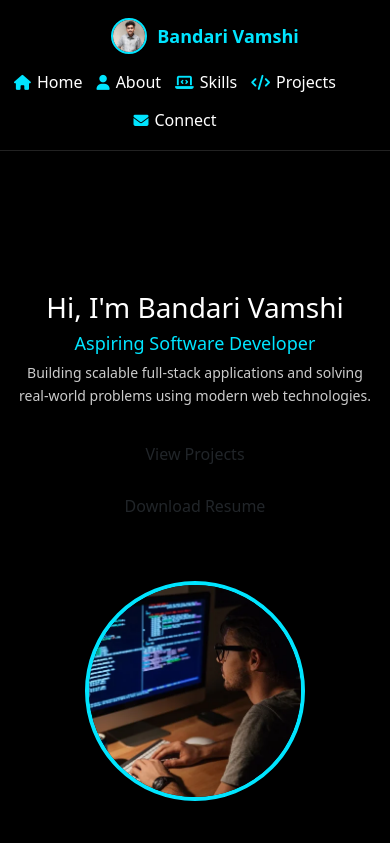
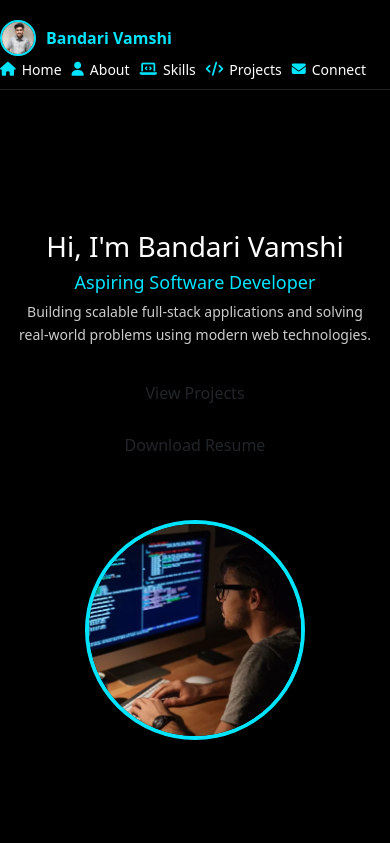
Before and after one commit to Bandarivamshi07/portfolio, a React (Vite) app: page / in a window 390 px wide. Shown: the top 843 px of the page. Built offline with nearby package versions, Linux system fonts and the light colour scheme.

Commit message:
Fix fixed navbar height causing hero overlap

```diff
--- a/src/styles/hero.css
+++ b/src/styles/hero.css
@@ -6,6 +6,7 @@
   display: flex;
   justify-content: center;
   padding-bottom: 40px;
+  padding-top: 80px;
 }
 
 .hero-inner {
--- a/src/styles/navbar.css
+++ b/src/styles/navbar.css
@@ -1,32 +1,25 @@
-/* ============================= */
-/* NAVBAR BASE                   */
-/* ============================= */
 .navbar {
   position: fixed;
   top: 0;
   left: 0;
   width: 100%;
-  height: 80px;
+  height: 80px;              /* 🔥 FIXED ALWAYS */
   background: #000;
   border-bottom: 1px solid #222;
   z-index: 1000;
 
   display: flex;
-  flex-wrap: wrap; /* 🔥 key */
   align-items: center;
-  /* justify-content: space-between; */
+  justify-content: space-between;
 
-  padding: 10px 26px;
+  padding: 0 20px;
 }
 
-/* ============================= */
-/* LEFT SIDE                     */
-/* ============================= */
+/* LEFT */
 .nav-left {
   display: flex;
   align-items: center;
   gap: 10px;
-  padding-left: 20px;
 }
 
 .nav-avatar {
@@ -34,86 +27,45 @@
   height: 36px;
   border-radius: 50%;
   border: 2px solid #00e5ff;
-  object-fit: cover;
 }
 
 .nav-name {
-  font-size: 18px;
+  font-size: 16px;
   font-weight: 600;
+  color: #00e5ff;
   white-space: nowrap;
-  color: #00e5ff;
 }
 
-/* ============================= */
-/* RIGHT LINKS                   */
-/* ============================= */
+/* LINKS */
 .nav-links {
   list-style: none;
   display: flex;
-  gap: 22px;
-  padding: 10px;
-  padding-right: 50px;
+  gap: 14px;
   margin: 0;
+  padding: 0;
 }
 
-.nav-links li {
-  display: flex;
-}
-
-/* LINK + ICON */
 .nav-links a {
   display: flex;
   align-items: center;
   gap: 6px;
+  color: #fff;
+  font-size: 14px;
   text-decoration: none;
-  color: #fff;
-  font-size: 16px;
-  position: relative;
 }
 
-/* ICON COLOR (FIX 🔥) */
 .nav-links i {
   color: #00e5ff;
-  font-size: 15px;
 }
 
-/* UNDERLINE HOVER */
-.nav-links a::after {
-  content: "";
-  position: absolute;
-  left: 0;
-  bottom: -6px;
-  width: 0%;
-  height: 2px;
-  background: #00e5ff;
-  transition: width 0.3s ease;
-}
-
-.nav-links a:hover::after {
-  width: 100%;
-}
-
-/* ============================= */
-/* MOBILE — MENU BELOW NAME      */
-/* ============================= */
+/* MOBILE — STILL SINGLE ROW */
 @media (max-width: 768px) {
   .navbar {
-    height: auto;
-    flex-direction: column;
-    align-items: center;
-  }
-
-  .nav-left {
-    width: 100%;
-    justify-content: center;
-    margin-bottom: 6px;
+    height: 80px;        /* 🔥 SAME HEIGHT */
   }
 
   .nav-links {
-    width: 100%;
-    justify-content: center;
-    display: flex;
-    flex-wrap: wrap;
-    gap: 14px;
+    gap: 10px;
+    font-size: 13px;
   }
 }
```
